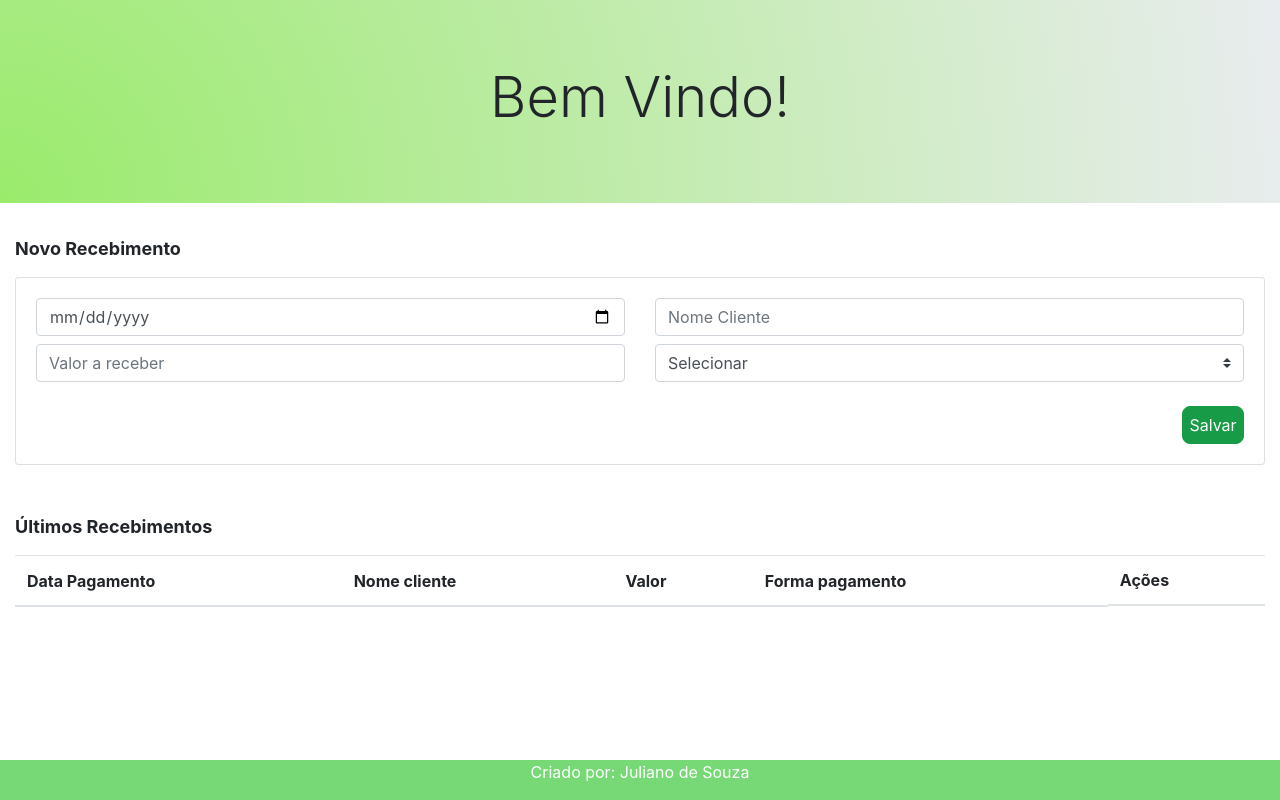
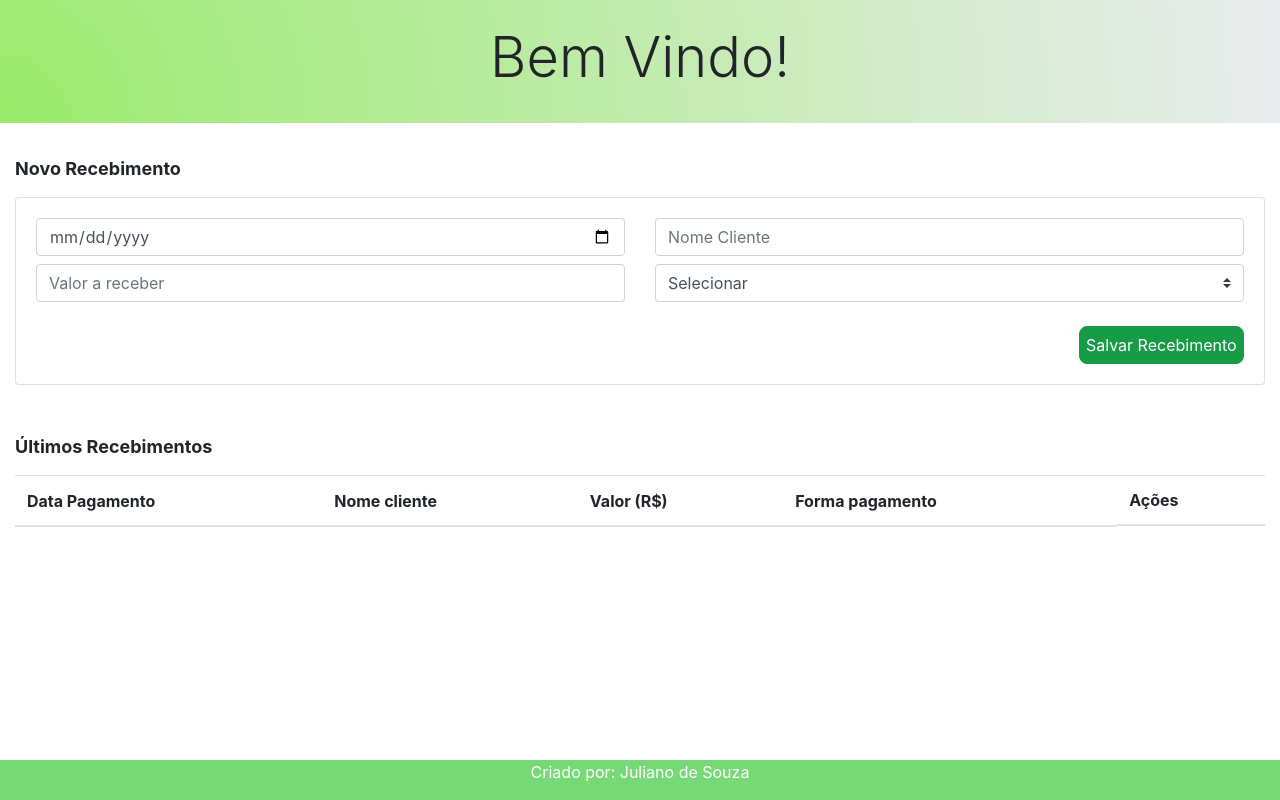
Before and after one commit to JulianodeSouza/Crud_React, a React (Create React App) app in the folder sistema_recebimento_react/: page / in a window 1280 px wide. Built offline with nearby package versions, Linux system fonts and the light colour scheme.

Commit message:
Updates
- Adicionado função de edição e troca de botões entre salvar e editar;

```diff
--- a/sistema_recebimento_react/src/App.js
+++ b/sistema_recebimento_react/src/App.js
@@ -2,50 +2,63 @@ import React, { useState } from "react";
 import "./App.css";
 
 // components
-import AddReceiptForm from "./components/Add-receipt/Add_receipt_form";
 import Footer from "./components/Footer/Footer";
 import Header from "./components/Header/Header";
-import ListReceipts from "./components/List-receipts/List-receipts";
+import ListReceipts from "./components/Receipts/List-receipts/List-receipts";
+import AddEditReceiptForm from "./components/Receipts/Add_Edit-receipt/Add_edit_form";
 
 let initialState = [];
 
+const clearInputs = {
+  dataReceipt: '',
+  clientName: '',
+  value: '',
+  formReceipt: '',
+}
+
 function App() {
-  // Array de armazenamento dos recebimentos
+
+  // Array de alteração de estado da lista de exibição
   const [receipts, setReceipts] = useState(initialState);
+
+  // Variavel de alteração de estado dos campos
+  const [receiptToEdit, setReceiptToEdit] = useState({});
+  const [edit, setEdit] = useState(false);
 
   // Função para alteração dos campos de novo recebimento
   function onSubmitForm($event) {
     $event.preventDefault();
+    let incrementId = 0;
 
-    // Variavel para formatação da data
-    let formatDate = document.getElementById("dataReceipt").value.split("-");
+    // Formata a data para exibição na tabela
+    let formatDateInput = document.getElementById("dataReceipt").value.split("-");
+    let dateFormated = `${formatDateInput[2]}/${formatDateInput[1]}/${formatDateInput[0]}`;
 
-    if (formatDate != "") {
+    // Formata o valor para exibição na tabela
+    let formatValueInput = document.getElementById("value").value;
+    let valueInput = formatValueInput.replace(',', '.');
+    let valueFormated = Number(valueInput).toFixed(2).replace('.', ',');
 
-      // Formata a data para exibição na tabela
-      let day = formatDate[2];
-      let month = formatDate[1];
-      let year = formatDate[0];
-      let dateFormated = `${day}/${month}/${year}`;
-      // Formata a data para exibição na tabela
+    for (let i = 0; i <= receipts.length; i++) {
+      incrementId++
+    }
 
-      const receipt = {
-        id: Math.max.apply(Math, [receipts.map(item => item.id++)]),
-        dataReceipt: dateFormated,
-        clientName: document.getElementById("clientName").value,
-        value: document.getElementById("value").value,
-        formReceipt: document.getElementById("formReceipt").value,
-      };
+    const receipt = {
+      id: incrementId,
+      dataReceipt: dateFormated,
+      clientName: document.getElementById("clientName").value,
+      value: valueFormated,
+      formReceipt: document.getElementById("formReceipt").value,
+    };
 
-      if (receipt.clientName != "" && receipt.value != "" && receipt.formReceipt) {
-        receipts.push(receipt);
-        setReceipts([...receipts]);
+    if (formatDateInput != "" && receipt.clientName != "" && receipt.value != "" && receipt.formReceipt) {
+      setReceipts([...receipts, { ...receipt }]);
 
-      } else {
-        alert("Preencha todos os campos corretamente!");
-      }
+      alert("Recebimento salvo com sucesso!");
+
+      setReceiptToEdit(clearInputs);
     } else {
-      alert("Insira uma data válida");
+      alert("Preencha todos os campos corretamente!");
     }
   }
 
@@ -56,18 +69,41 @@ function App() {
     setReceipts([...receiptsFilter]);
   }
 
+  // Função para editar recebimentos
+  function EditReceipt(id) {
+    const receiptsFilter = receipts.filter(receipt => receipt.id === id);
+
+    // Converte a data para o padrão USA para inserir no campo ao editar
+    let formatDate = receiptsFilter[0].dataReceipt;
+    let date = formatDate.split('/');
+    let dateFormated = `${date[2]}-${date[1]}-${date[0]}`
+
+    const data = {
+      id: receiptsFilter[0].id,
+      dataReceipt: dateFormated,
+      clientName: receiptsFilter[0].clientName,
+      value: receiptsFilter[0].value,
+      formReceipt: receiptsFilter[0].formReceipt,
+    }
+
+    setEdit(true);
+    setReceiptToEdit(data);
+  }
+
   return (
     <>
       <Header />
 
-      <AddReceiptForm
+      <AddEditReceiptForm
         onSubmitForm={onSubmitForm}
-        receipts={receipts}
+        receiptToEdit={receiptToEdit}
+        edit={edit}
       />
 
       <ListReceipts
         deleteReceipt={deleteReceipt}
         receipts={receipts}
+        EditReceipt={EditReceipt}
       />
 
       <Footer />
--- a/sistema_recebimento_react/src/components/Add-receipt/Add_receipt_form.js
+++ /dev/null
@@ -1,62 +0,0 @@
-import React from 'react';
-import "./Add_receipt_form.css";
-
-export default function AddReceiptForm(props) {
-	return (
-		<div>
-			<section className="section-form-add">
-				<div className="col-12">
-					<div className="info-section">
-						<p>Novo Recebimento</p>
-					</div>
-
-					<div className="card">
-						<div className="card-body">
-							<form className="form-add-receipt" onSubmit={props.onSubmitForm}>
-								<div className="row">
-									<div className="col-12 col-md-6 pb-2">
-										<input
-											id="dataReceipt"
-											className="form-control"
-											placeholder="Data Recebimento"
-											name="dataReceipt"
-											type={"date"}
-										/>
-									</div>
-									<div className="col-12 col-md-6 pb-2">
-										<input
-											id="clientName"
-											className="form-control"
-											placeholder="Nome Cliente"
-											name="clientName"
-										/>
-									</div>
-									<div className="col-12 col-md-6 pb-2">
-										<input
-											id="value"
-											className="form-control"
-											placeholder="Valor a receber"
-											name="value"
-										/>
-									</div>
-									<div className="col-12 col-md-6 pb-2">
-										<select id="formReceipt" className="custom-select">
-											<option defaultValue='0'>Selecionar</option>
-											<option value="Dinheiro">Dinheiro</option>
-											<option value="Cartão">Cartão</option>
-											<option value="Pix">Pix</option>
-										</select>
-									</div>
-									<div className="d-flex justify-content-end col-sm-12">
-										<button className="btn-add mt-3 mb-0">Salvar</button>
-									</div>
-								</div>
-							</form>
-						</div>
-					</div>
-				</div>
-			</section>
-
-		</div>
-	)
-}
--- a/sistema_recebimento_react/src/components/Header/Header.js
+++ b/sistema_recebimento_react/src/components/Header/Header.js
@@ -4,7 +4,7 @@ import './Header.css';
 export default function Header() {
   return (
     <div>
-			<div className="jumbotron jumbotron-fluid principal-card col-12">
+      <div className="jumbotron jumbotron-fluid principal-card col-12 p-4">
         <div className="container">
           <h1 className="display-4 d-flex justify-content-center">
             Bem Vindo!
--- a/sistema_recebimento_react/src/components/List-receipts/List-receipts.js
+++ /dev/null
@@ -1,43 +0,0 @@
-import React from 'react';
-import './List-receipts.css';
-
-export default function ListReceipts(props) {
-
-	return (
-		<div>
-			<section className="section-table col-12 mt-5 mb-5">
-				<div className="info-section">
-					<p>Últimos Recebimentos</p>
-				</div>
-
-				<table className="table">
-					<thead>
-						<tr>
-							<th scope="col">Data Pagamento</th>
-							<th scope="col">Nome cliente</th>
-							<th scope="col">Valor</th>
-							<th scope="col">Forma pagamento</th>
-							<th scope="col" className="d-flex align-items-center">Ações</th>
-						</tr>
-					</thead>
-					<tbody>
-						{props.receipts.map((receipt) => (
-							<tr>
-								<td>{receipt.dataReceipt}</td>
-								<td>{receipt.clientName}</td>
-								<td>{receipt.value}</td>
-								<td>{receipt.formReceipt}</td>
-								<td>
-									<div className="d-flex">
-										<a><i className="button-action fa-solid fa-pen-to-square fa-lg px-3"></i></a>
-										<a><i className="button-action fa-solid fa-trash fa-lg" onClick={() => props.deleteReceipt(receipt.id)}></i></a>
-									</div>
-								</td>
-							</tr>
-						))}
-					</tbody>
-				</table>
-			</section>
-		</div>
-	)
-}
--- /dev/null
+++ b/sistema_recebimento_react/src/components/Receipts/Add_Edit-receipt/Add_edit_form.js
@@ -0,0 +1,121 @@
+import React, { useEffect, useState } from 'react';
+import "./Add_edit_form.css";
+
+const clearInputs = {
+  dataReceipt: '',
+  clientName: '',
+  value: '',
+  formReceipt: '',
+}
+
+export default function AddEditReceiptForm(props) {
+  const [receiptToEdit, setReceiptToEdit] = useState(getReceipt());
+  const [edit, setEdit] = useState(props.edit);
+
+  const inputHandler = (e) => {
+    const { name, value } = e.target;
+
+    setReceiptToEdit({ ...receiptToEdit, [name]: value });
+  }
+
+  useEffect(() => {
+    if (props.receiptToEdit.id !== 0) {
+      setReceiptToEdit(props.receiptToEdit);
+    }
+
+    setEdit(props.edit);
+  }, [props.receiptToEdit, props.edit]);
+
+  function getReceipt() {
+    if (props.receiptToEdit.id !== 0) {
+      return props.receiptToEdit;
+    }
+  }
+
+  // método de cancelar a edição
+  const clearForm = () => {
+    setReceiptToEdit(clearInputs);
+    setEdit(false);
+  }
+
+  return (
+    <div>
+      <section className="section-form-add">
+        <div className="col-12">
+          <div className="info-section">
+            <p>Novo Recebimento</p>
+          </div>
+
+          <div className="card">
+            <div className="card-body">
+              <form className="form-add-receipt" onSubmit={props.onSubmitForm}>
+                <div className="row">
+                  <div className="col-12 col-md-6 pb-2">
+                    <input
+                      id="dataReceipt"
+                      type={"date"}
+                      className="form-control"
+                      placeholder="Data Recebimento"
+                      name="dataReceipt"
+                      onChange={inputHandler}
+                      value={receiptToEdit.dataReceipt}
+                    />
+                  </div>
+                  <div className="col-12 col-md-6 pb-2">
+                    <input
+                      id="clientName"
+                      type={'text'}
+                      className="form-control"
+                      placeholder="Nome Cliente"
+                      name="clientName"
+                      onChange={inputHandler}
+                      value={receiptToEdit.clientName}
+                    />
+                  </div>
+                  <div className="col-12 col-md-6 pb-2">
+                    <input
+                      id="value"
+                      type={'text'}
+                      className="form-control"
+                      placeholder="Valor a receber"
+                      name="value"
+                      onChange={inputHandler}
+                      value={receiptToEdit.value}
+                    />
+                  </div>
+                  <div className="col-12 col-md-6 pb-2">
+                    <select
+                      id="formReceipt"
+                      className="custom-select"
+                      name='formReceipt'
+                      onChange={inputHandler}
+                      value={receiptToEdit.formReceipt}>
+                      <option defaultValue='0'>Selecionar</option>
+                      <option value="Dinheiro">Dinheiro</option>
+                      <option value="Cartão">Cartão</option>
+                      <option value="Pix">Pix</option>
+                    </select>
+                  </div>
+                  <div className="d-flex justify-content-end col-sm-12">
+                    {
+                      edit == false ?
+                        <button type='submit' className="btn-add mt-3 mb-0">Salvar Recebimento</button> :
+                        (
+                          <>
+                            <div className="d-flex justify-content-end col-sm-12">
+                              <button type='button' className="btn-cancel mt-3 mb-0 mx-2" onClick={clearForm}>Cancelar</button>
+                              <button type='button' className="btn-add mt-3 mb-0">Editar Recebimento</button>
+                            </div>
+                          </>
+                        )
+                    }
+                  </div>
+                </div>
+              </form>
+            </div>
+          </div>
+        </div>
+      </section>
+    </div>
+  )
+}
--- a/sistema_recebimento_react/src/components/List-receipts/List-receipts.css
+++ b/sistema_recebimento_react/src/components/Receipts/List-receipts/List-receipts.css
@@ -9,3 +9,7 @@
   text-decoration: none;
   cursor: pointer;
 }
+
+.trash {
+  color: #f00 !important;
+}
--- /dev/null
+++ b/sistema_recebimento_react/src/components/Receipts/List-receipts/List-receipts.js
@@ -0,0 +1,43 @@
+import React from 'react';
+import './List-receipts.css';
+
+export default function ListReceipts(props) {
+
+  return (
+    <div>
+      <section className="section-table col-12 mt-5 mb-5">
+        <div className="info-section">
+          <p>Últimos Recebimentos</p>
+        </div>
+
+        <table className="table table-striped mb-3">
+          <thead>
+            <tr>
+              <th scope="col">Data Pagamento</th>
+              <th scope="col">Nome cliente</th>
+              <th scope="col">Valor (R$)</th>
+              <th scope="col">Forma pagamento</th>
+              <th scope="col" className="d-flex">Ações</th>
+            </tr>
+          </thead>
+          <tbody>
+            {props.receipts.map((receipt) => (
+              <tr key={receipt.id}>
+                <td>{receipt.dataReceipt}</td>
+                <td>{receipt.clientName}</td>
+                <td>{receipt.value}</td>
+                <td>{receipt.formReceipt}</td>
+                <td>
+                  <div className="d-flex">
+                    <a><i className="button-action edit fa-solid fa-pen-to-square fa-lg px-3" onClick={() => props.EditReceipt(receipt.id)}></i></a>
+                    <a><i className="button-action trash fa-solid fa-trash fa-lg" onClick={() => props.deleteReceipt(receipt.id)}></i></a>
+                  </div>
+                </td>
+              </tr>
+            ))}
+          </tbody>
+        </table>
+      </section>
+    </div>
+  )
+}
```
Also changed, not shown: sistema_recebimento_react/src/components/Receipts/Add_Edit-receipt/Add_edit_form.css (renamed from sistema_recebimento_react/src/components/Add-receipt/Add_receipt_form.css, +15 -0 lines). Lines whose indentation alone changed are shown as unchanged.
